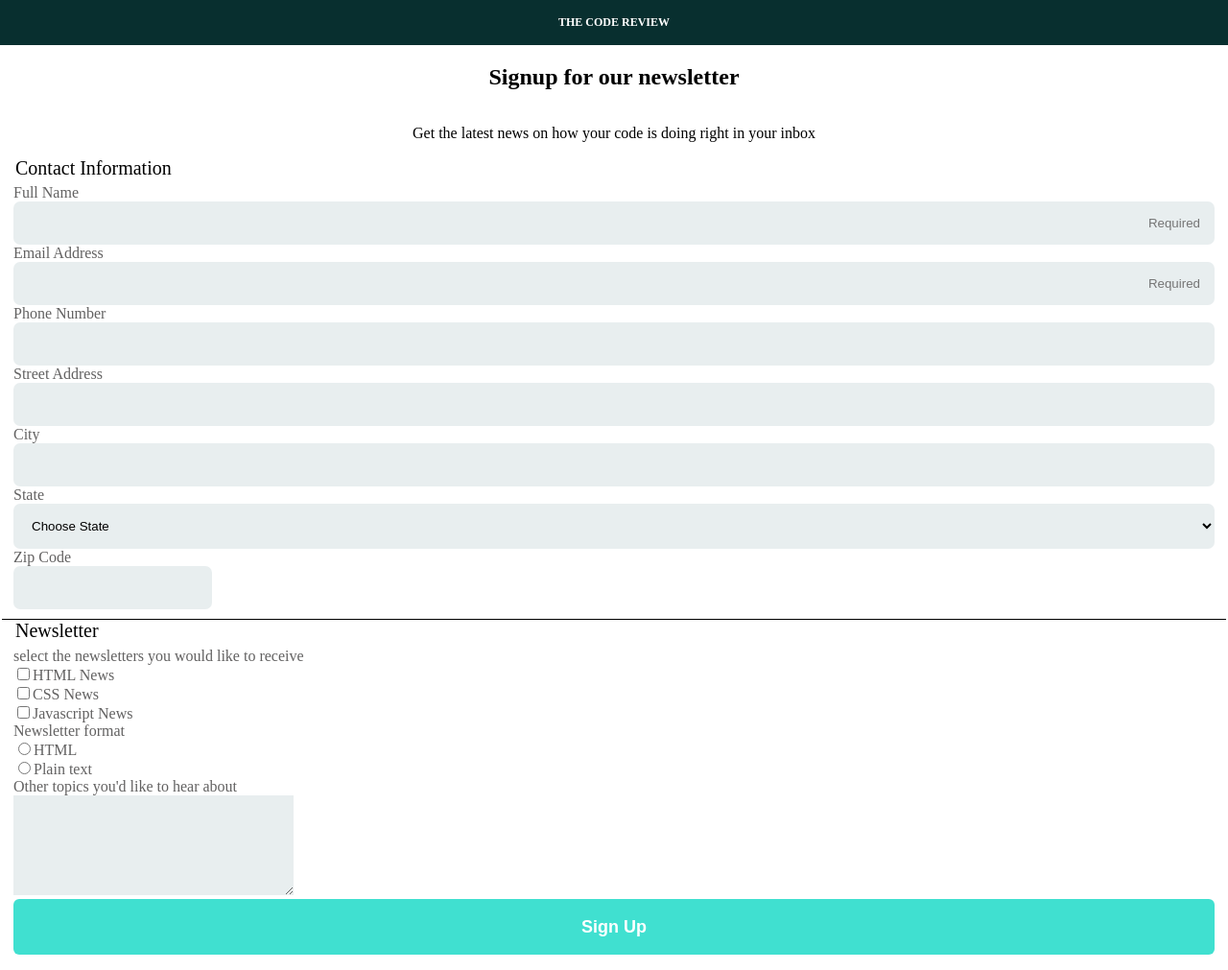
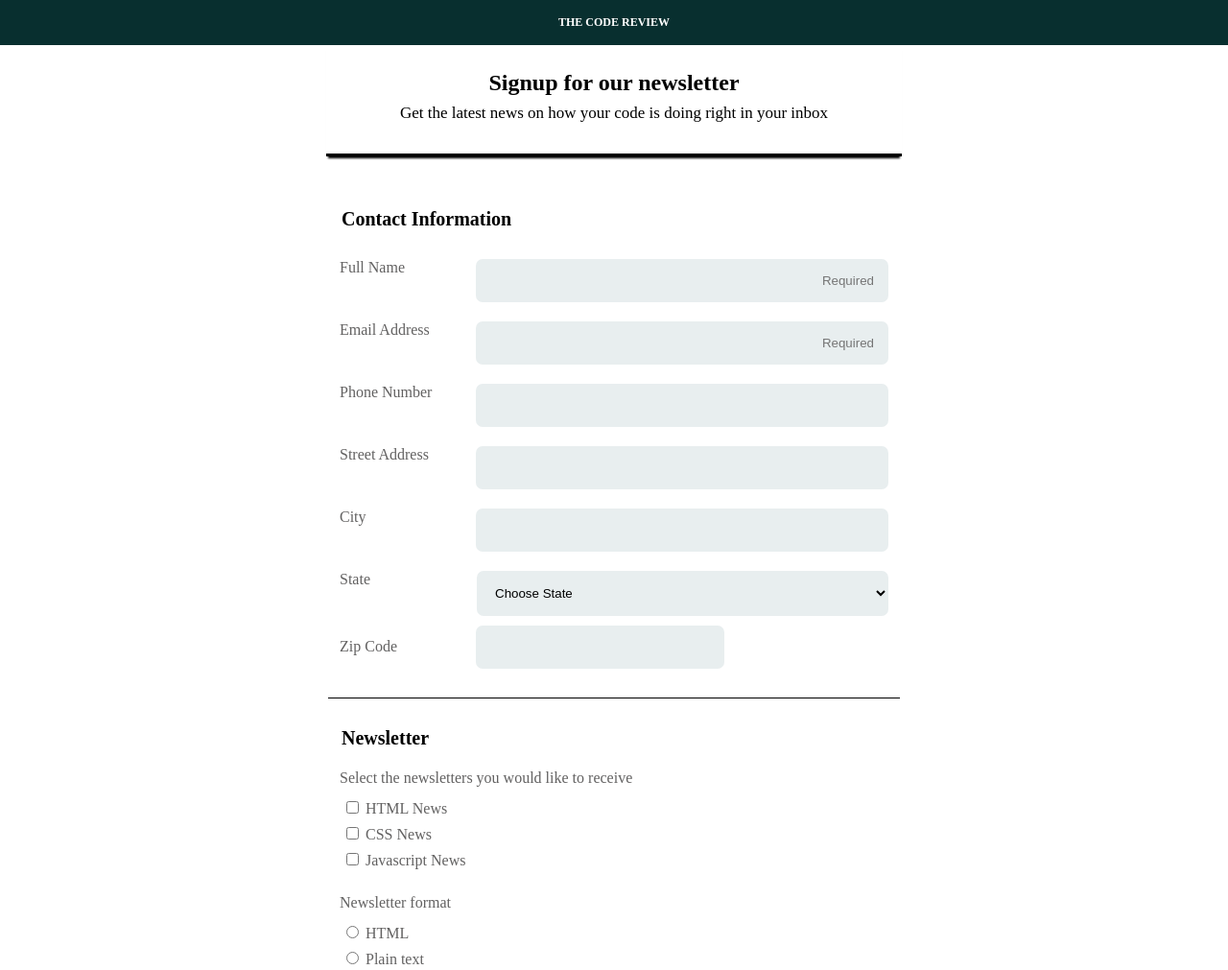
Before and after one commit to teodollo/online-registration-form, a plain HTML site: page index.html in a window 1280 px wide. Shown: the top 1011 px of the page at 96% size. Drawn offline with Linux system fonts and the light colour scheme.

Commit message:
@media added for min-width:768px

```diff
--- a/index.html
+++ b/index.html
@@ -22,46 +22,59 @@
             <fieldset class="contact_information">
 
             <legend>Contact Information</legend>
-
+                <div class="contact_form">
                 <label for="name">Full Name</label>
                 <input type="text" id="name" name="user_name" placeholder="Required">
+                </div>
 
+                <div class="contact_form">
                 <label for="mail">Email Address</label>
                 <input type="email" id="mail" name="user_mail" placeholder="Required">
+                </div>
 
+                <div class="contact_form">
                 <label for="phone">Phone Number</label>
                 <input type="tel" id="phone" name="user_phone">
+            </div>
 
+
+            <div class="contact_form">
                 <label for="address">Street Address</label>
                 <input type="text" id="address" name="user_address">
+            </div>
 
+            <div class="contact_form">
                 <label for="city">City</label>
                 <input type="text" id="city" name="user_city">
+            </div>
 
+            <div class="contact_form">
                 <label for="state">State</label>
                 <select id="state" name="user_state">
                     <option value="state">Choose State</option>
                 </select>
+            </div>
 
+            <div class="zip_form">
                 <label for="zip">Zip Code</label>
                 <input type="text" id="zip" name="user_zip">
-
+            </div>
             </fieldset>
 
             <fieldset class="newsletter">
 
             <legend>Newsletter</legend>
 
-              <label>select the newsletters you would like to receive</label><br>
+              <label class="newsletter_label">Select the newsletters you would like to receive</label><br>
               <input type="checkbox" id="html_news" value="html" name="newsletter"><label for="html_news">HTML News</label><br>
               <input type="checkbox" id="css_news" value="css" name="newsletter"><label for="css_news">CSS News</label><br>
               <input type="checkbox" id="javascript_news" value="javascript" name="newsletter"><label for="javascript_news">Javascript News</label><br>
 
-              <label>Newsletter format</label><br>
+              <label class="newsletter_label">Newsletter format</label><br>
               <input type="radio" id="html" value="html" name="newsletter_format"><label for="html">HTML</label><br>
               <input type="radio" id="plain_text" value="plain_text" name="newsletter_format"><label for="plain_text">Plain text</label><br>
 
-              <label for="topics">Other topics you'd like to hear about</label><br>
+              <label for="topics" class="newsletter_label">Other topics you'd like to hear about</label><br>
               <textarea id="topics" name="user_topics"></textarea>
 
               <button type="submit">Sign Up</button>
--- a/stylesheet.css
+++ b/stylesheet.css
@@ -20,8 +20,23 @@ header h1{
 .title {
     display:flex;
     flex-direction:column;
+    margin: auto;
+    text-align: center;
+    padding: 5.6px 12px 15px 12px;
+    margin-bottom: 10px;
+    border:none;
+    border-bottom: solid black 3px;
+    box-shadow: 0 4px 2px -2px black;
+}
 
-    text-align: center;
+
+.title h2{
+    margin-bottom: 6px;
+}
+
+.title p{
+    margin-top: 2px;
+    font-size: 17px;
 }
 
 
@@ -31,11 +46,28 @@ header h1{
     border:none;
     border-bottom: solid black 1px;
     justify-content: space-between;
+    margin-top: 50px;
+    padding-bottom: 30px;
+}
 
+
+.contact_form {
+    flex-direction: column;
+    display: flex;
+}
+.zip_form {
+    flex-direction: column;
+    display: flex;
 }
 
 legend{
     font-size: 20px;
+    margin-top: 15px;
+    margin-bottom: 15px;
+    font-weight: bold;
+    border: none;
+
+    width: 100%;
 }
 
 label {
@@ -48,6 +80,26 @@ input[type]{
     border-radius: 7px;
     padding: 15px;
 
+}
+input[type="text"],
+input[type="email"],
+input[type="tel"],
+select{
+    margin-top:10px;
+    margin-bottom:10px;
+
+}
+input[type="text"]:focus,
+input[type="email"]:focus,
+input[type="tel"]:focus,
+select:focus{
+    background-color: cornsilk;
+
+}
+
+input[type="radio"],
+input[type="checkbox"] {
+  margin: 7px;
 }
 select {
     background: #e8eeef;
@@ -66,7 +118,17 @@ input::placeholder{
 
 .newsletter {
     border:none;
+    margin-top: 30px;
+}
+.newsletter input:nth-of-type(3),
+.newsletter input:nth-of-type(5){
 
+    margin-bottom: 30px;
+}
+.newsletter input:nth-of-type(1),
+.newsletter input:nth-of-type(4){
+
+    margin-top: 15px;
 }
 
 textarea {
@@ -74,6 +136,11 @@ textarea {
     border: none;
     width:288px;
     height: 100px;
+    margin-top: 12px;
+    margin-bottom: 30px;
+}
+textarea:focus {
+    background-color: cornsilk;
 }
 
 button {
@@ -93,6 +160,62 @@ button {
 
 }
 
+button:hover{
+    cursor: pointer;
+}
+
 footer p {
     text-align: center;
+    margin-bottom: 70px;
 }
+
+
+@media screen and (min-width:768px){
+    main{
+        max-width: 600px;
+        align-content: center;
+        margin:auto;
+    }
+
+     .contact_information{
+        margin-top: 54px;
+        margin-bottom: 10px;
+        flex-direction: column;
+    }
+    .contact_form{
+        display: inline-flex;
+       flex-direction: row;
+        align-items: flex-start;
+        justify-content: space-between;
+        text-align: center;
+        margin-top: 10px;
+        margin-bottom: 10px;
+    }
+
+    input[type="text"],
+    input[type="email"],
+    input[type="tel"],
+    select{
+     margin-bottom: 0;
+     margin-top: 0;
+     width: 70%;
+ }
+
+ #zip{
+     align-self: flex-start;
+     width: 40%;
+     margin-left:78px;
+ }
+
+ .zip_form{
+      display:block;
+ }
+
+ #state {
+     width: 75%;
+ }
+
+ textarea{
+     width:567px;
+ }
+ }
```
